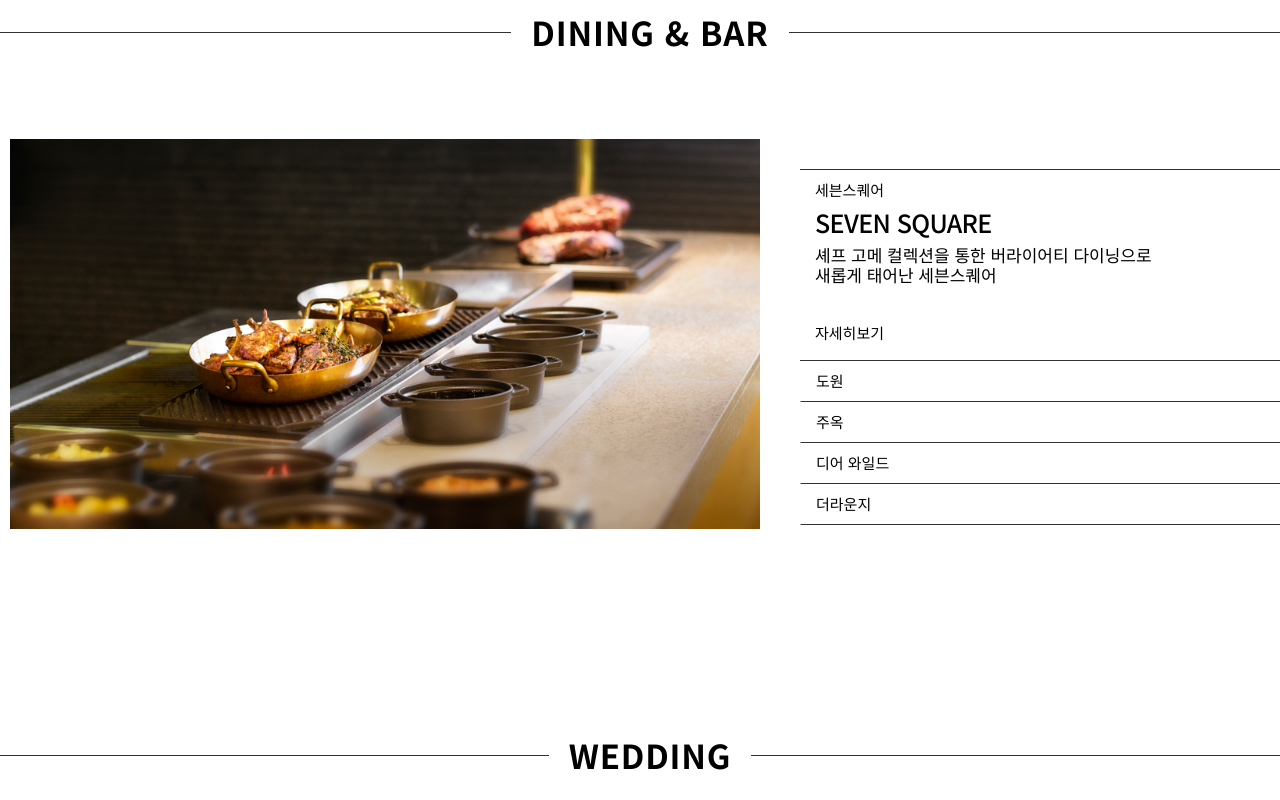
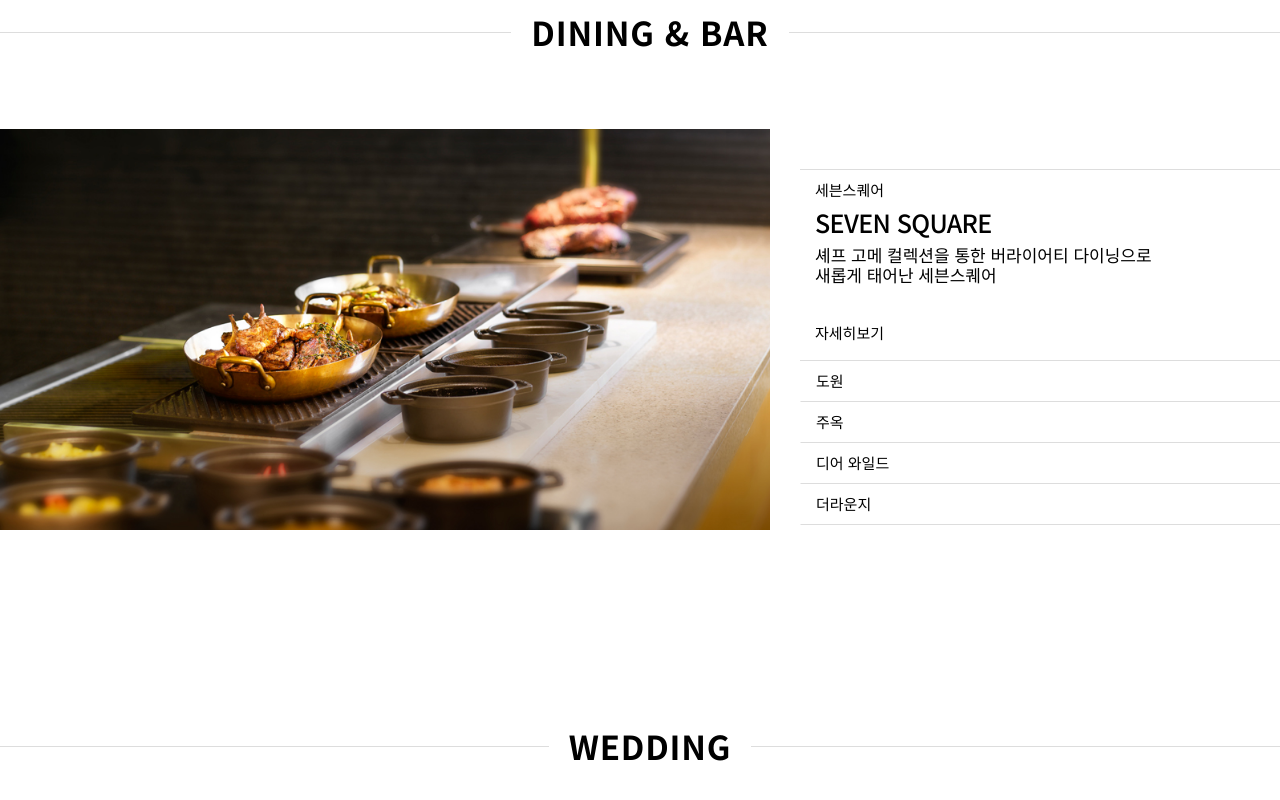
Before and after one commit to syuulee/lsy_pp2, a plain HTML site: page week_7/index.html in a window 1280 px wide. Shown: the part 1700-2500 px from the top of the page. Drawn offline with Linux system fonts and the light colour scheme; some icons are missing.

Commit message:
2022.10.22

```diff
--- a/week_7/css/main.css
+++ b/week_7/css/main.css
@@ -1,7 +1,7 @@
 @import url('https://fonts.googleapis.com/css2?family=Nanum+Gothic:wght@400;700;800&family=Noto+Serif+KR:wght@200;300;400;500;600;700;900&display=swap');
 
 * {
-    outline: 1px solid --skyblue;
+    outline: 1px solid -- skyblue;
 }
 
 .container {
@@ -248,7 +248,7 @@
     flex: 1;
     width: 30px;
     height: 1px;
-    background: #333;
+    background: #ddd;
     margin: 0 20px 0 0;
 }
 
@@ -258,7 +258,7 @@
     flex: 1;
     width: 30px;
     height: 1px;
-    background: #333;
+    background: #ddd;
     margin: 0 0 0 20px;
 }
 
@@ -431,7 +431,7 @@
     flex: 1;
     width: 30px;
     height: 1px;
-    background: #333;
+    background: #ddd;
     margin: 0 20px 0 0;
 }
 
@@ -441,7 +441,7 @@
     flex: 1;
     width: 30px;
     height: 1px;
-    background: #333;
+    background: #ddd;
     margin: 0 0 0 20px;
 }
 
@@ -456,12 +456,12 @@
 
 .tab_menu>ul {
     margin: 40px 0 0 0;
-    border-top: 1px solid #333;
+    border-top: 1px solid #ddd;
 }
 
 .tab_menu>li {
     height: auto;
-    border-bottom: 1px solid #333;
+    border-bottom: 1px solid #ddd;
 }
 
 .tab_menu>li .dining_card {
@@ -525,7 +525,6 @@
 
 .tab_content>li {
     display: none;
-    padding: 10px;
 }
 
 .tab_content figure {
@@ -573,7 +572,7 @@
     flex: 1;
     width: 30px;
     height: 1px;
-    background: #333;
+    background: #ddd;
     margin: 0 20px 0 0;
 }
 
@@ -583,7 +582,7 @@
     flex: 1;
     width: 30px;
     height: 1px;
-    background: #333;
+    background: #ddd;
     margin: 0 0 0 20px;
 }
 
```
